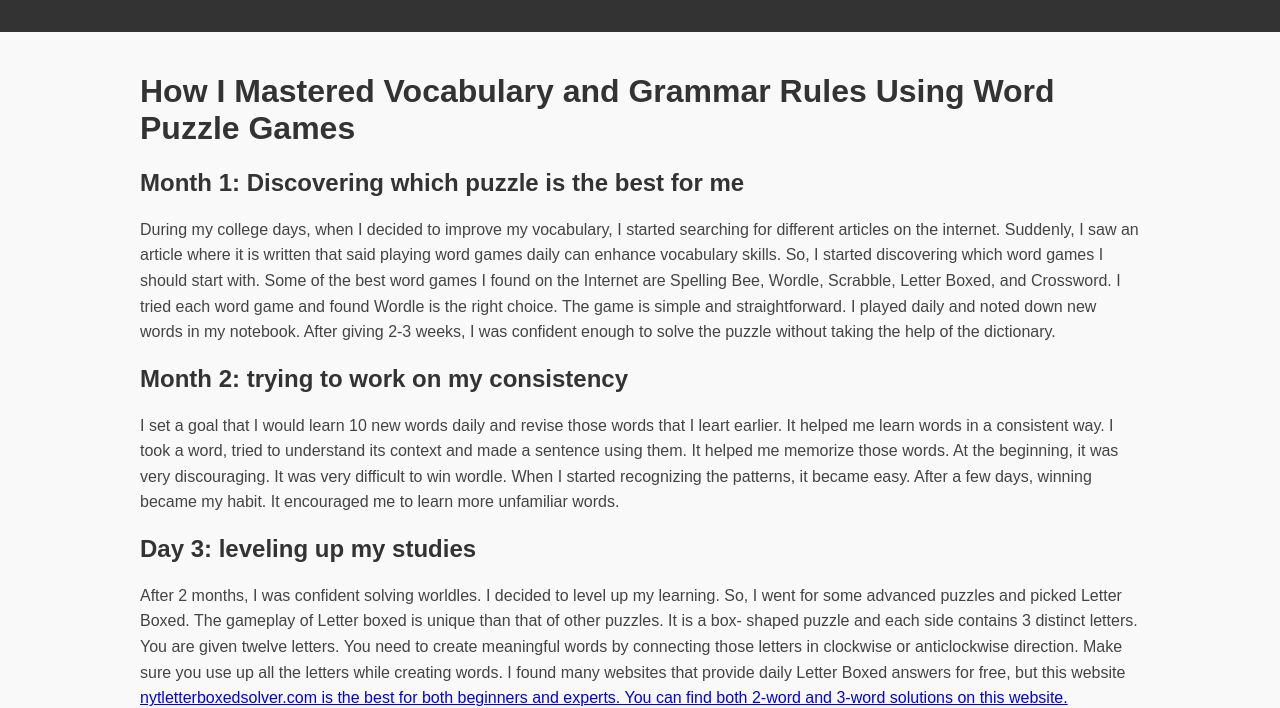
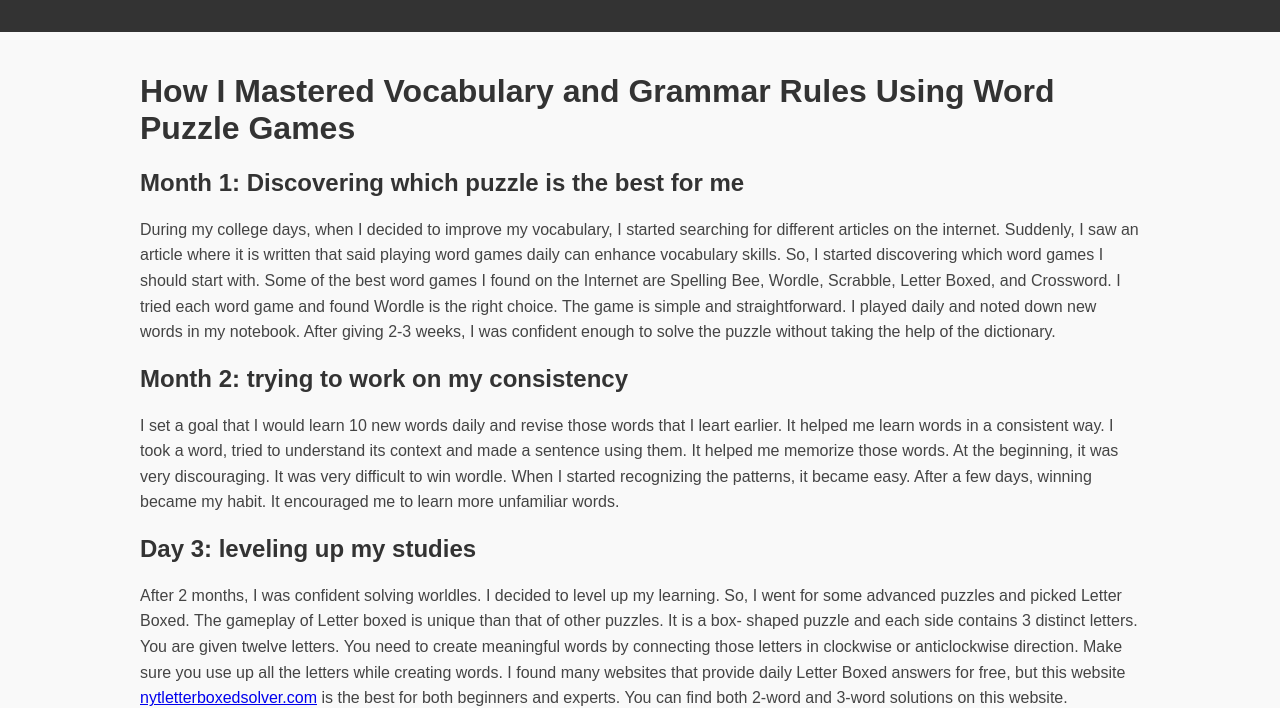
Before and after one commit to sourav444444/Word-puzzle-hub, a plain HTML site: page index.html in a window 1280 px wide. Shown: the part 93-801 px from the top of the page. Drawn offline with Linux system fonts and the light colour scheme.

Commit message:
Update index.html

```diff
--- a/index.html
+++ b/index.html
@@ -56,7 +56,7 @@
     <p>I set a goal that I would learn 10 new words daily and revise those words that I leart earlier. It helped me learn words in a consistent way. I took a word, tried to understand its context and made a sentence using them. It helped me memorize those words. At the beginning, it was very discouraging. It was very difficult to win wordle. When I started recognizing the patterns, it became easy. After a few days, winning became my habit. It encouraged me to learn more unfamiliar words. </p>
 
     <h2>Day 3: leveling up my studies</h2>
-    <p>After 2 months, I was confident solving worldles. I decided to level up my learning. So, I went for some advanced puzzles and picked Letter Boxed. The gameplay of Letter boxed is unique than that of other puzzles. It is a box- shaped puzzle and each side contains 3 distinct letters. You are given twelve letters. You need to create meaningful words by connecting those letters in clockwise or anticlockwise direction. Make sure you use up all the letters while creating words. I found many websites that provide daily Letter Boxed answers for free, but this website <a href="nytletterboxedsolver.com">nytletterboxedsolver.com  is the best for both beginners and experts. You can find both 2-word and 3-word solutions on this website.</p>
+    <p>After 2 months, I was confident solving worldles. I decided to level up my learning. So, I went for some advanced puzzles and picked Letter Boxed. The gameplay of Letter boxed is unique than that of other puzzles. It is a box- shaped puzzle and each side contains 3 distinct letters. You are given twelve letters. You need to create meaningful words by connecting those letters in clockwise or anticlockwise direction. Make sure you use up all the letters while creating words. I found many websites that provide daily Letter Boxed answers for free, but this website <a href="https://nytletterboxedsolver.com">nytletterboxedsolver.com</a>  is the best for both beginners and experts. You can find both 2-word and 3-word solutions on this website.</p>
 
     <h2>Month 4: understanding grammer rules</h2>
     <p>After 3 month, I realised that I learned many words. But, I was finding difficulties in forming sentences. I exam in my weak points and realized that my grammer was not up to the mark. So, i started working on my grammer besides learning new words. I started learning various topics of grammer like adjective, adverb, gerund, etc. I used to form longer sentences using Grammerly. After practising for 2-3 weeks,  creating proper sentences became easy for me.</p>
@@ -72,5 +72,3 @@
   </footer>
 </body>
 </html>
-
-Would you like me to generate this as a downloadable file as well?
```
